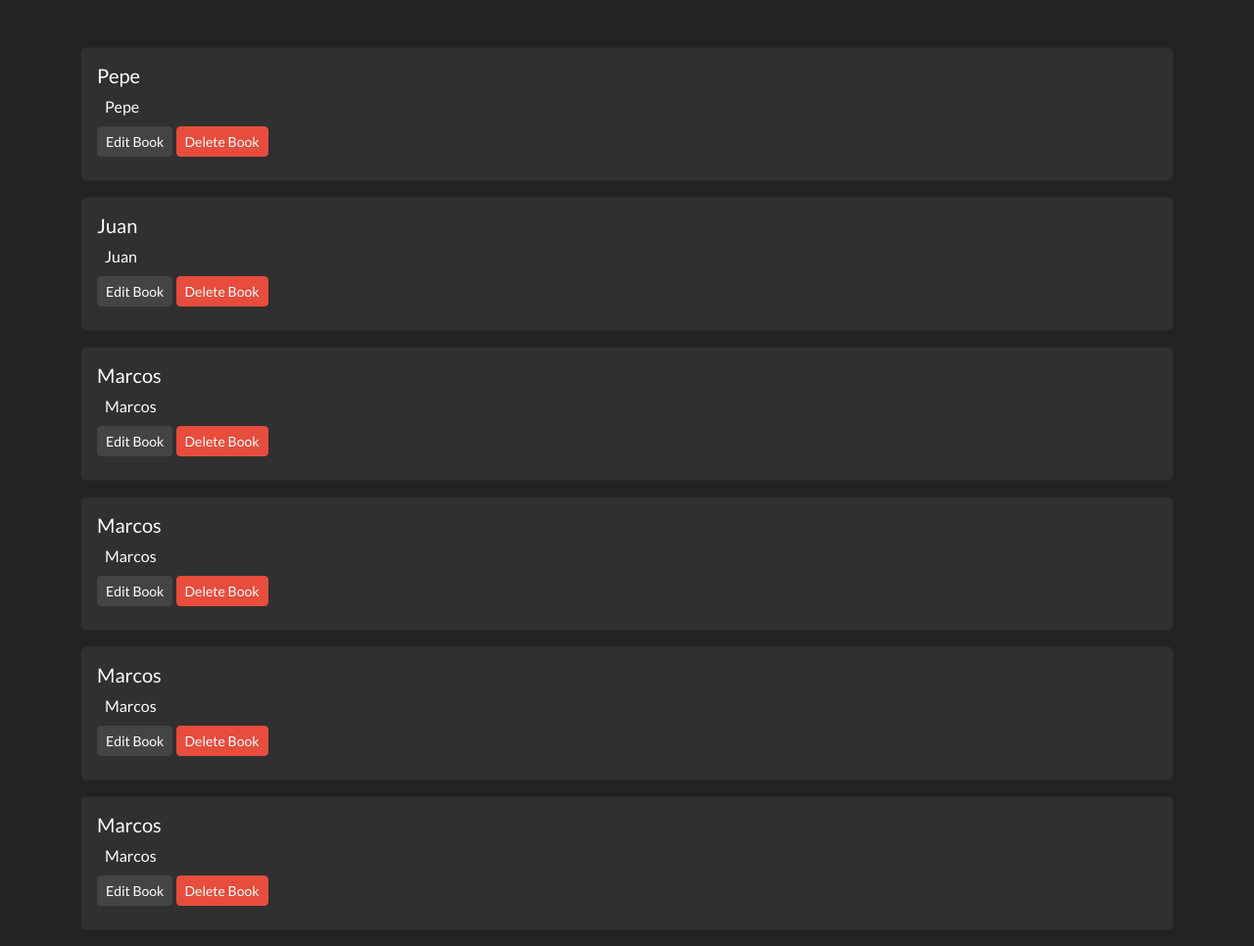
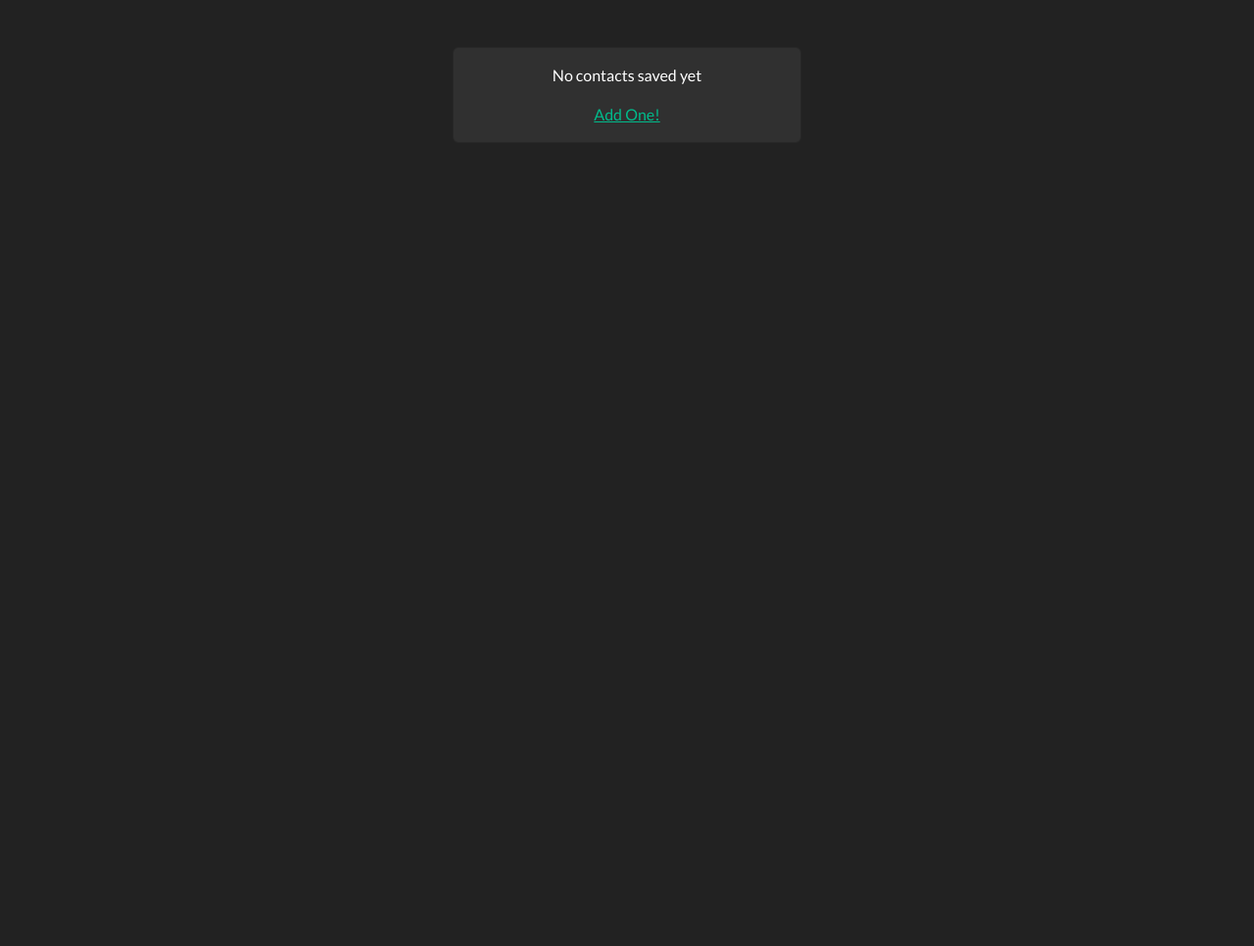
Before and after one commit to Ikki003/Library, a PHP site: page / in a window 1280 px wide. Shown: the part 72-1038 px from the top of the page at 98% size. After the commit the page ends 217 px from the top, so only its background shows below. Run offline with PHP 8.4, Linux system fonts and the light colour scheme.

Commit message:
Simulate database with JSON file

```diff
--- a/index.php
+++ b/index.php
@@ -1,13 +1,10 @@
 <?php
-$contacts = [
-  ["name" => "Pepe", "author" => "Pepe"],
-  ["name" => "Juan", "author" => "Juan"],
-  ["name" => "Marcos", "author" => "Marcos"],
-  ["name" => "Marcos", "author" => "Marcos"],
-  ["name" => "Marcos", "author" => "Marcos"],
-  ["name" => "Marcos", "author" => "Marcos"],
-]
 
+if(file_exists("contacts.json")) {
+  $contacts = json_decode(file_get_contents("contacts.json"), true);
+} else {
+  $contacts = [];
+}
 ?>
 
 <!DOCTYPE html>
@@ -59,10 +56,10 @@ $contacts = [
         <div class="collapse navbar-collapse" id="navbarNav">
           <ul class="navbar-nav">
             <li class="nav-item">
-              <a class="nav-link" href="/library/">Home</a>
+              <a class="nav-link" href="#">Home</a>
             </li>
             <li class="nav-item">
-              <a class="nav-link" href="/library/add.html">Add Contact</a>
+              <a class="nav-link" href="/library/add.php">Add Contact</a>
             </li>
           </ul>
         </div>
@@ -73,6 +70,14 @@ $contacts = [
 
       <div class="container pt-5 p-20">
       <div class="row">
+        <?php if (count($contacts) == 0): ?>
+          <div class="col-md-4 mx-auto">
+            <div class="card card-body text-center">
+              <p>No contacts saved yet</p>
+              <a href="./add.php">Add One!</a>
+            </div>
+          </div>
+        <?php endif ?>
         <?php foreach ($contacts as $contact): ?>
         <div class="mb-3">
           <div class="card">
```
Also changed, not shown: add.php (renamed from add.html, +29 -3 lines).
